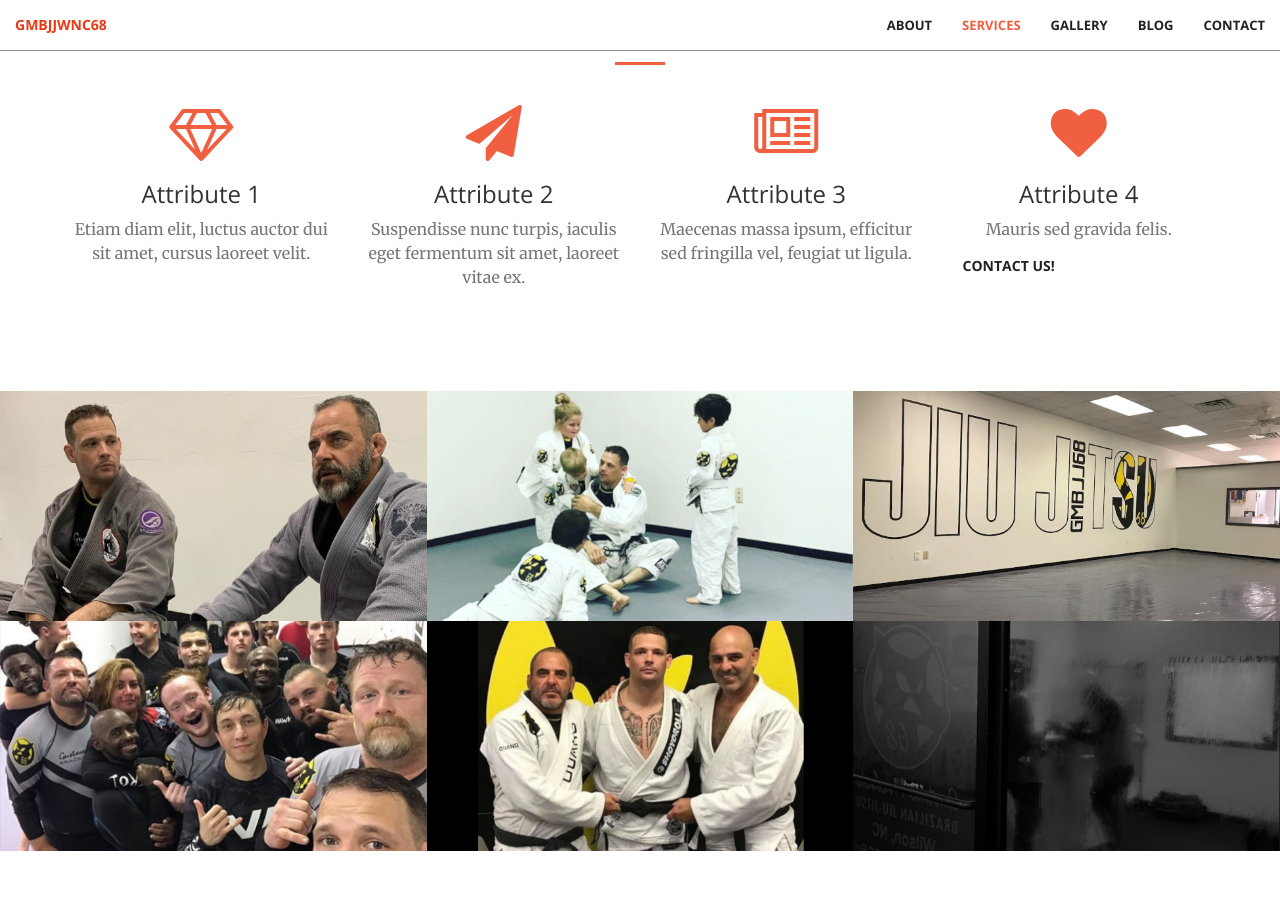
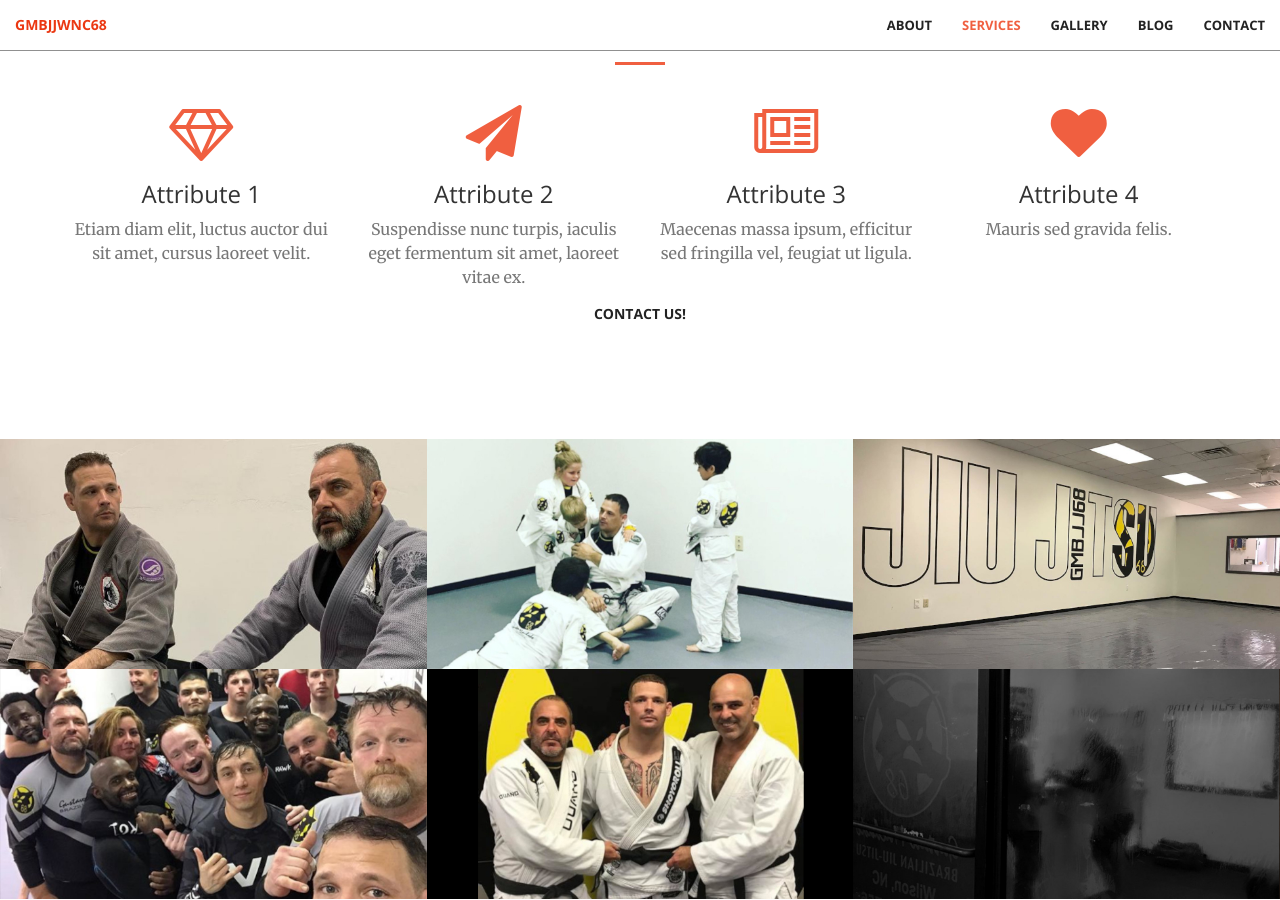
Before and after one commit to gmbjjwnc68/gmbjjwnc68.github.io, a Jekyll site: the page built from index.html, in a window 1280 px wide and 900 px high, scrolled down 1481 px. Built offline with Jekyll 4.4.1, drawn with Linux system fonts in a browser that asks for light colours.

Commit message:
Fix services.html button

```diff
--- a/_includes/services.html
+++ b/_includes/services.html
@@ -37,7 +37,9 @@
                     <p class="text-muted">Mauris sed gravida felis.</p>
                 </div>
             </div>
-            <a href="#services" class="btn btn-default btn-xl page-scroll">Contact Us!</a>
+            <div class="col-lg-8 col-lg-offset-2 text-center">
+                <a href="#contact" class="btn btn-default btn-xl page-scroll">Contact Us!</a>
+            </div>
         </div>
     </div>
 </section>
```
